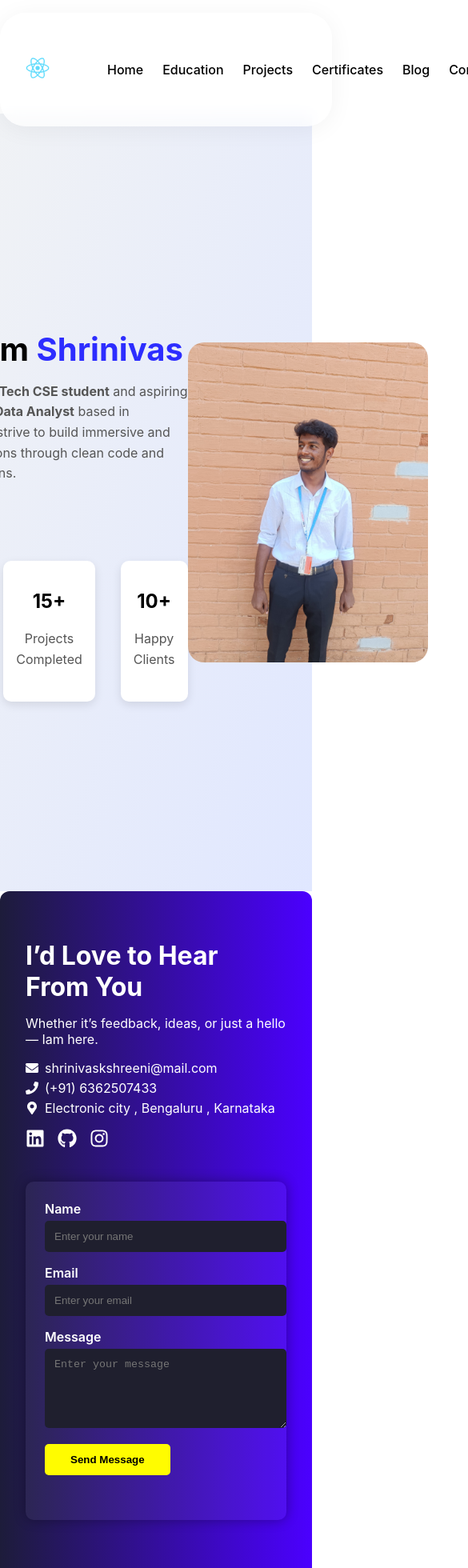
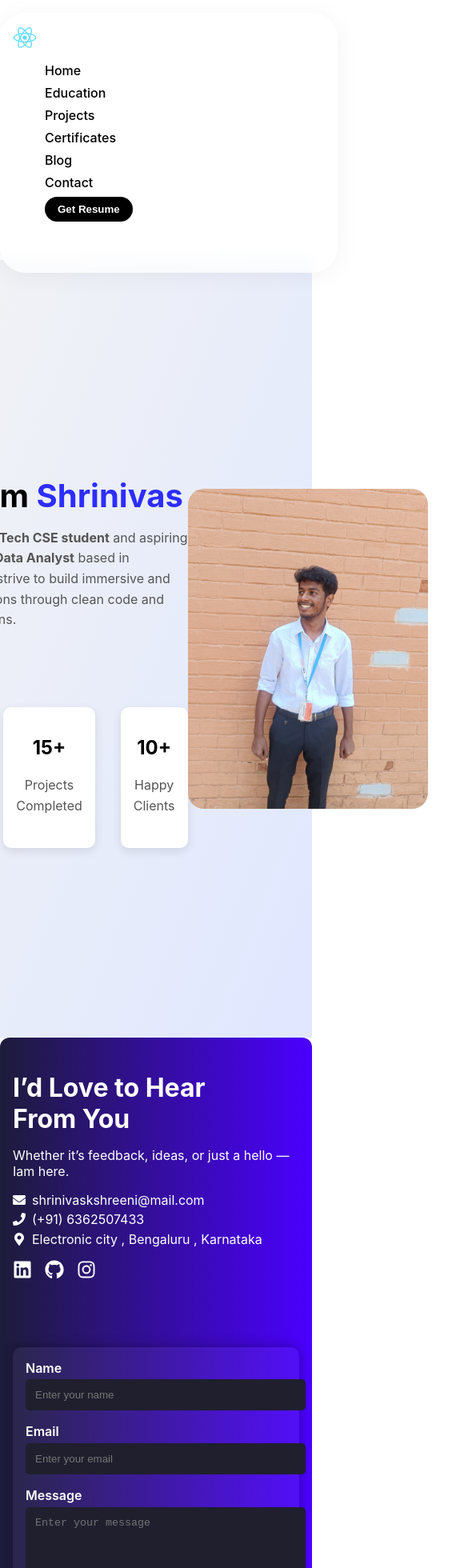
Before and after one commit to Shrinivas-K2/Shrinivas_Profile, a React (Create React App) app: page / in a window 390 px wide. Shown: the top 1960 px of the page at 80% size, 585 px wide, since content can reach past the window. Built offline with nearby package versions, Linux system fonts and the light colour scheme.

Commit message:
Add Responsive css

```diff
--- a/src/components/Contact.css
+++ b/src/components/Contact.css
@@ -92,3 +92,19 @@
 .contact-right button:hover {
   background: #fff000;
 }
+
+
+@media (max-width: 900px) {
+  .contact-container {
+    flex-direction: column;
+    padding: 1rem;
+    gap: 1rem;
+  }
+  .contact-left, .contact-right {
+    max-width: 100%;
+    width: 100%;
+  }
+  .contact-right form {
+    padding: 1rem;
+  }
+}
--- a/src/components/Home.css
+++ b/src/components/Home.css
@@ -62,3 +62,9 @@ button {
   max-width: 300px;
   border-radius: 20px;
 }
+
+img {
+  max-width: 100%;
+  height: auto;
+  display: block;
+}
--- a/src/components/Navbar.css
+++ b/src/components/Navbar.css
@@ -63,3 +63,23 @@
 .floating-navbar {
   transition: transform 0.3s ease;
 }
+
+
+@media (max-width: 700px) {
+  .floating-navbar {
+    flex-direction: column;
+    align-items: flex-start;
+    padding: 1rem;
+    width: 100%;
+    max-width: 100%;
+  }
+  .navbar-right {
+    flex-direction: column;
+    gap: 0.5rem;
+    margin-left: 0;
+    width: 100%;
+  }
+  .navbar-right li {
+    width: 100%;
+  }
+}
```
